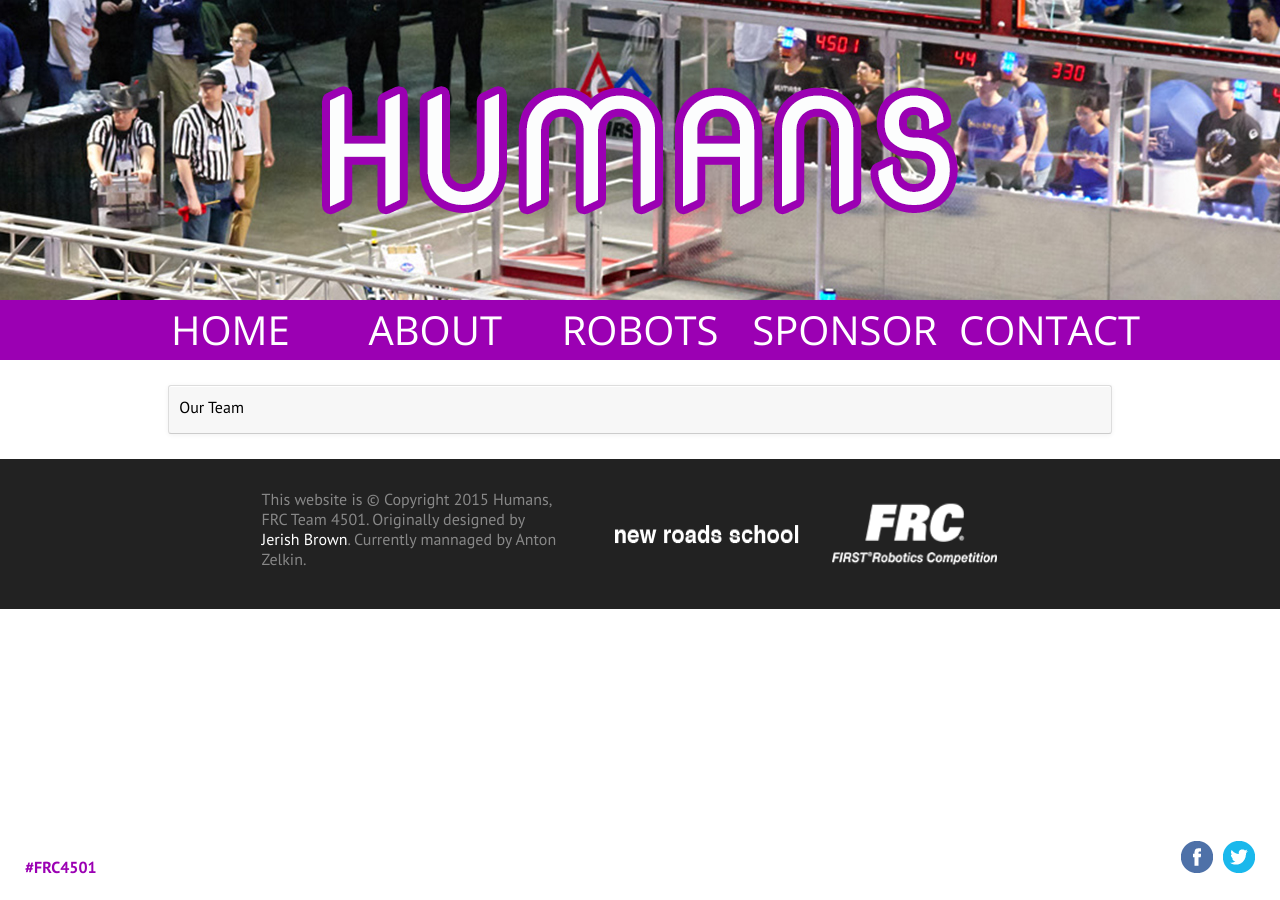
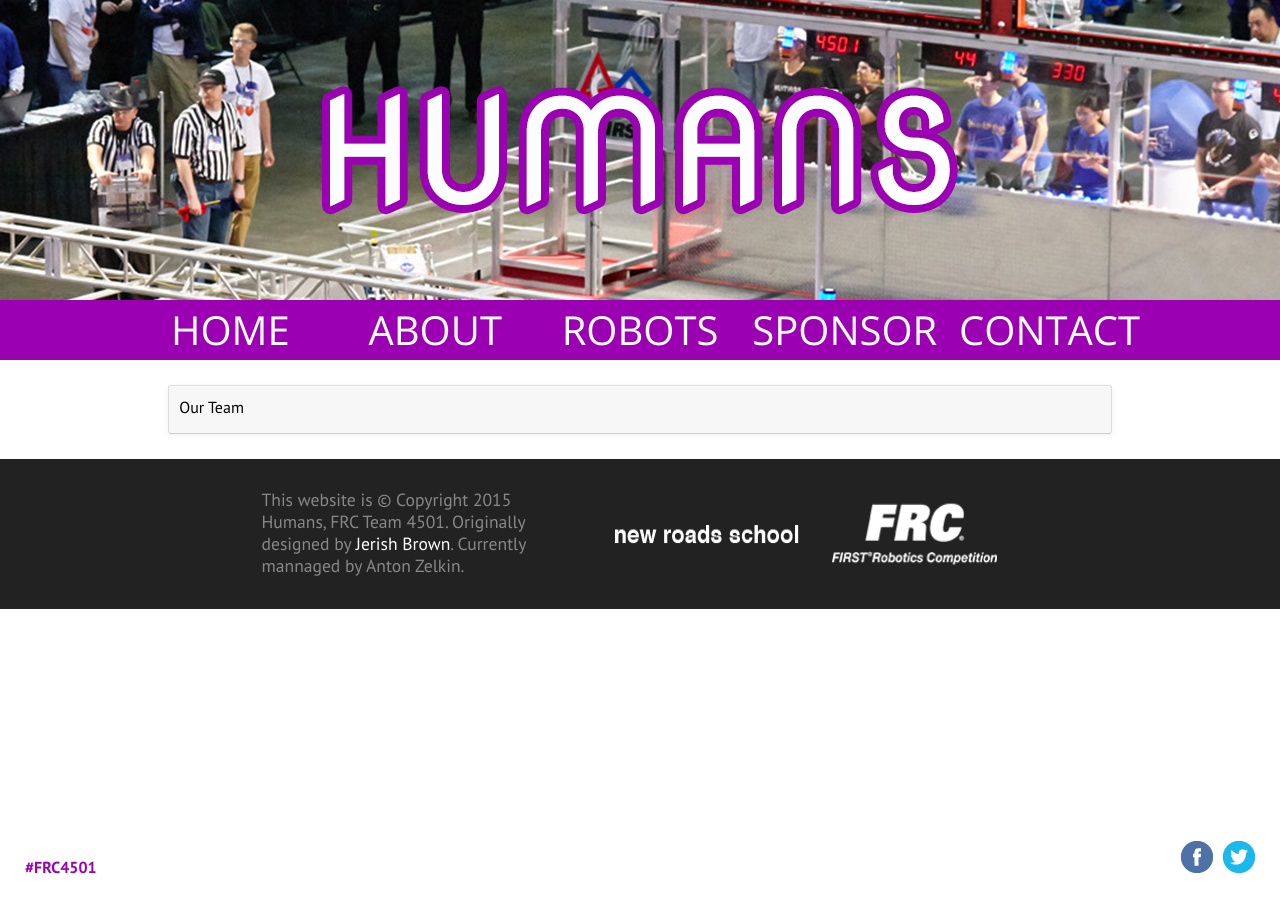
Before and after one commit to FRCHumans4501/frchumans4501.github.io, a Jekyll site: the page built from team.md, in a window 1280 px wide. Built offline with Jekyll 4.4.1, drawn with Linux system fonts in a browser that asks for light colours; nearby versions of some CDN libraries; comment, search, counter and statistics services are not loaded.

Commit message:
Update site.scss

```diff
--- a/style/site.scss
+++ b/style/site.scss
@@ -279,7 +279,7 @@ footer {
 
 		#copyright {
 			width: 40%;
-			font-size: 1.00em;
+			font-size: 1.10em;
 			line-height: 1.25em;
 			float: left;
 		}
```
